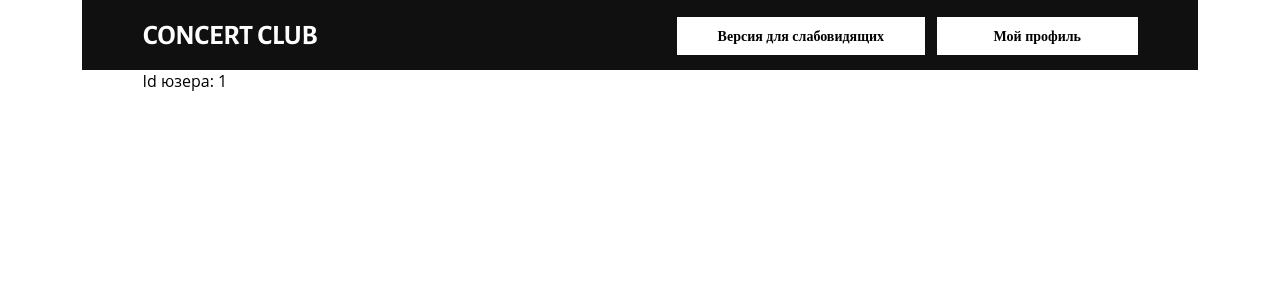
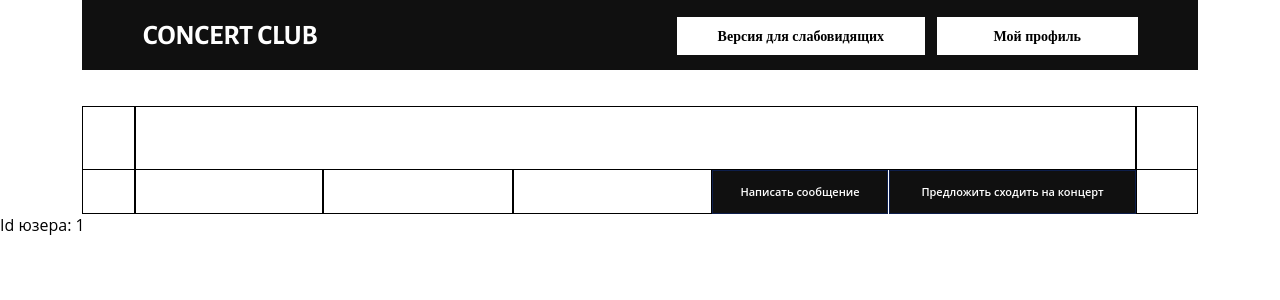
Before and after one commit to ZimmermannnnamremmiZ/digital-solutions-test, a React (Create React App) app: page /users/1 in a window 1280 px wide. Shown: the top 300 px of the page. Built offline with nearby package versions, Linux system fonts and the light colour scheme; no server answers.

Commit message:
routing with bug

```diff
--- a/src/App.js
+++ b/src/App.js
@@ -1,7 +1,6 @@
 import {lazy, Suspense} from 'react';
 import {BrowserRouter as Router, Route, Routes} from 'react-router-dom';
 import AppHeader from "./Components/appHeader/AppHeader";
-import Spinner from './Components/spinner/Spinner';
 
 const Page404 = lazy(() => import('./Components/errorMessage/ErrorMessage'))
 const MainPage = lazy(() => import('./Components/pages/mainPage/MainPage'))
@@ -16,10 +15,7 @@ const App = () => {
                         <Suspense>
                             <Routes>
                                 <Route path="/" element={<MainPage />} />
-                                {/* <Route path="/comics" element={<ComicsPage/>} />
-                                <Route path="/comics/:id" element={<SinglePage Component={SingleComicPage} dataType={'comic'}/>} /> */}
                                 <Route path="*" element={<Page404 />} />
-                                {/* <Route path="/profile" element={<ProfilePage />} /> */}
                                 <Route path="/users/:id" element={<ProfilePage />} />
                             </Routes>
                         </Suspense>
--- a/src/Components/pages/profilePage/ProfilePage.js
+++ b/src/Components/pages/profilePage/ProfilePage.js
@@ -1,12 +1,59 @@
+import { useState, useEffect, useMemo } from 'react';
 import { useParams } from 'react-router-dom';
+import setContent from '../../../utils/setContent';
+import useApi from '../../../api';
+
+import './profilePage.scss'
 
 const ProfilePage = () => {
-  const {id} = useParams()
+  const [user, setUser] = useState([]);
+  const [userLoading, setUserLoading] = useState(false) ;
+  const {id} = useParams();
+  const {process, setProcess, getUser} = useApi();
+
+  useEffect(() => {
+    onRequest(true);
+    console.log(elements)
+    // eslint-disable-next-line
+  }, [])
+
+  const onUserLoaded = (newUser) => {
+    setUser(newUser)
+    setUserLoading(() => false)
+  }
+
+  const onRequest = (initial) => {
+    getUser(id)
+        .then(onUserLoaded)
+        .then(() => setProcess('confirmed'))
+  }
+
+
+  const elements = useMemo(() => {
+    return setContent(process, user, null, userLoading)
+  }, [process])
 
   return(
-    <div className="container">
-      Id юзера: {id}
-    </div>
+    <>
+        <div className='user'>
+          <div className='user__header flex'>
+            <div className='user__space'></div>
+            <h2 className='user__name'>{user.name}</h2>
+            <div className='user__space'></div>
+          </div>
+          <div className='user__data flex'>
+            <div className='user__data-space'></div>
+            <div className='user__data-item'>{user.city}</div>
+            <div className='user__data-item'>{user.email}</div>
+            <div className='user__data-item'>{user.phone}</div>
+            <button className='user__message-btn'>Написать сообщение</button>
+            <button className='user__offer-btn'>Предложить сходить на концерт</button>
+            <div className='user__data-space'></div>
+          </div>
+        </div>
+        Id юзера: {id}
+    </>
+
   )
 }
 
--- /dev/null
+++ b/src/Components/pages/profilePage/profilePage.scss
@@ -0,0 +1,101 @@
+.user {
+    &__header {
+        max-width: 1116px;
+        margin-top: 36px;
+        margin-left: auto;
+        margin-right: auto;
+    }
+
+    &__name {
+        margin: 0;
+        padding-top: 11px;
+        padding-left: 18px;
+        flex: 1;
+        border: 1px solid #000000;
+        box-sizing: border-box;
+        height: 64px;
+        font-weight: 500;
+        font-size: 35px;
+        line-height: 40px;
+        color: #000000;
+    }
+
+    &__space {
+        border: 1px solid #000000;
+        box-sizing: border-box;
+        height: 64px;
+
+        &:nth-child(1) {
+            width: 53px;
+        }
+
+        &:nth-child(3) {
+            width: 62px;
+        }
+    }
+
+    &__data {
+        max-width: 1116px;
+        margin: 0 auto;
+        margin-top: -1px;
+
+        & * {
+            box-sizing: border-box;
+        }
+
+        &-space {
+            height: 45px;
+            border: 1px solid #000000;
+
+            &:nth-child(1) {
+                width: 53px;
+            }
+
+            &:nth-child(7) {
+                width: 62px;
+            }
+        }
+
+        &-item {
+            border: 1px solid #000000;
+            height: 45px;
+
+            &:nth-child(2) {
+               min-width: 188px;
+            }
+            &:nth-child(3) {
+                min-width: 190px;
+            }
+            &:nth-child(4) {
+                flex: 1;
+            }
+        }
+    }
+
+    &__message-btn {
+        width: 176px;
+        height: 44px;
+        border: 1px solid #0D1E4B;
+        background: #101010;
+        font-family: 'Open Sans';
+        font-style: normal;
+        font-weight: 600;
+        font-size: 11px;
+        line-height: 15px;
+        color: #FFFFFF;
+    }
+
+    &__offer-btn {
+        width: 247px;
+        height: 44px;
+        margin-left: 1px;
+        border: 1px solid #0D1E4B;
+        background: #101010;
+        font-family: 'Open Sans';
+        font-style: normal;
+        font-weight: 600;
+        font-size: 11px;
+        line-height: 15px;
+        color: #FFFFFF;
+    }
+}
--- a/src/Components/userList/UserList.js
+++ b/src/Components/userList/UserList.js
@@ -1,26 +1,9 @@
 import { useState, useEffect, useMemo } from 'react';
 import useApi from '../../api';
-import Spinner from '../spinner/Spinner';
-import Page404 from '../errorMessage/ErrorMessage';
+import setContent from '../../utils/setContent';
 import Users from '../users/Users';
 
 import './userList.scss';
-
-const setContent = (process, Component, props, newItemLoading) => {
-  switch (process) {
-      case 'waiting':
-          return <Spinner />;
-      case 'loading':
-          return newItemLoading ? <Component {...props}/> : null;
-      case 'confirmed':
-          return <Component {...props}/>;
-      case 'error':
-          return <Page404 />;
-      default:
-          throw new Error('Unexpected process state')
-  }
-}
-
 
 const UserList = ({onUserSelected}) => {
 
--- a/src/api/index.js
+++ b/src/api/index.js
@@ -35,6 +35,11 @@ export const useApi = () => {
       return users.map(_transformUser);
   }
 
+  const getUser = async (id) => {
+    const user = await request(`${_apiBase}/users/${id}`);
+    return _transformUser(user);
+}
+
   const getUserPosts = async (id) => {
       const posts = await request(`${_apiBase}/users/${id}/posts`);
       return posts.map(_transformPosts);
@@ -67,7 +72,8 @@ export const useApi = () => {
       process,
       setProcess,
       getAllUsers,
-      getUserPosts
+      getUserPosts,
+      getUser
   }
 }
 
--- /dev/null
+++ b/src/utils/setContent.js
@@ -0,0 +1,19 @@
+import Spinner from "../Components/spinner/Spinner";
+import Page404 from "../Components/errorMessage/ErrorMessage";
+
+const setContent = (process, Component, props, newItemLoading) => {
+    switch (process) {
+        case 'waiting':
+            return <Spinner />;
+        case 'loading':
+            return newItemLoading ? <Component {...props}/> : null;
+        case 'confirmed':
+            return <Component {...props}/>;
+        case 'error':
+            return <Page404 />;
+        default:
+            throw new Error('Unexpected process state')
+    }
+}
+
+export default setContent;
```
Also changed, not shown: 1 other file (tests, documents, lock files or other folders).
